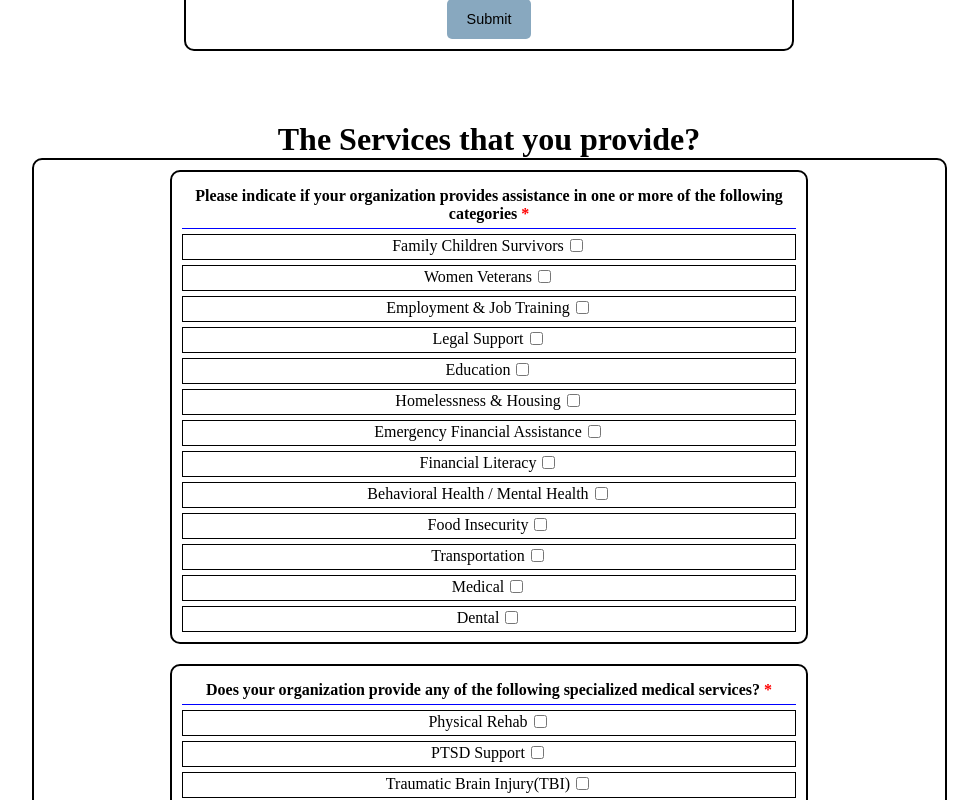
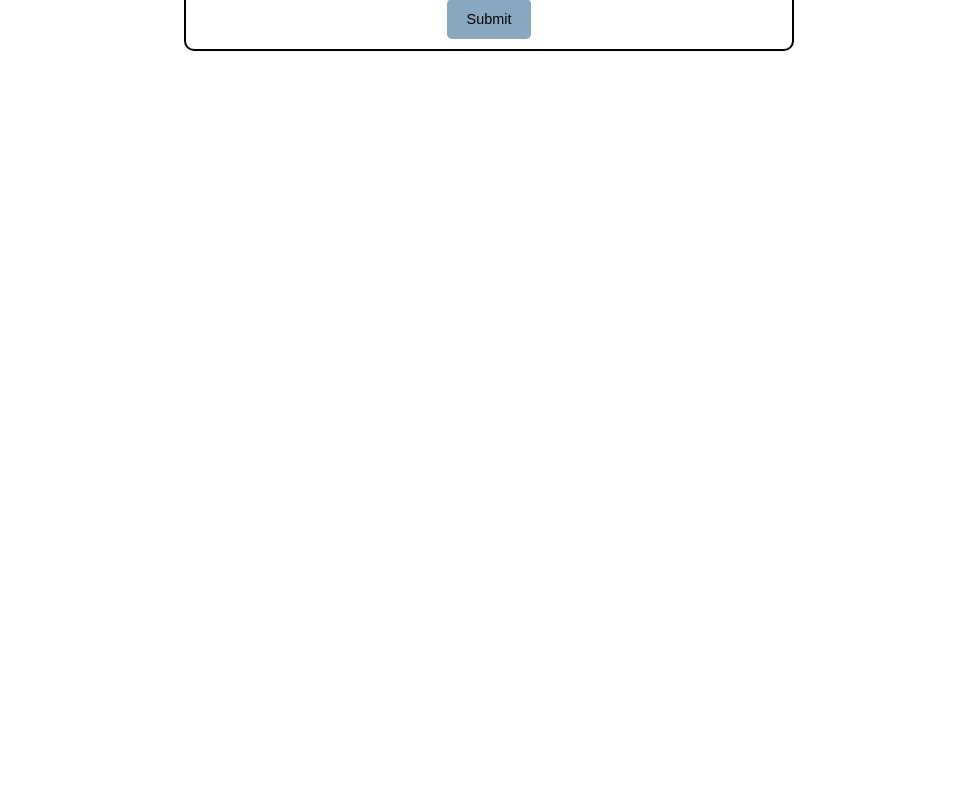
Before and after one commit to mikedorsey1021/hackathon_front, a React (Create React App) app: page / in a window 1280 px wide. Shown: the part 1460-2260 px from the top of the page, without its empty margins (151-1129 px from the left). After the commit the page ends 1581 px from the top, so only its background shows below. Built offline with nearby package versions, Linux system fonts and the light colour scheme; what react-animations would draw is missing.

Commit message:
removed a component

```diff
--- a/src/screens/HomePage.js
+++ b/src/screens/HomePage.js
@@ -1,5 +1,4 @@
 import React, { Fragment } from 'react'
-import CheckboxForm from '../components/CheckboxForm/CheckboxForm'
 import { ContactForm } from '../components/form/ContactForm'
 import { Landing } from '../components/Landing/Landing'
 
@@ -8,7 +7,6 @@ export const HomePage = () => {
         <Fragment>
             <Landing/>
             <ContactForm/>
-            <CheckboxForm/>
         </Fragment>
     )
 }
```
